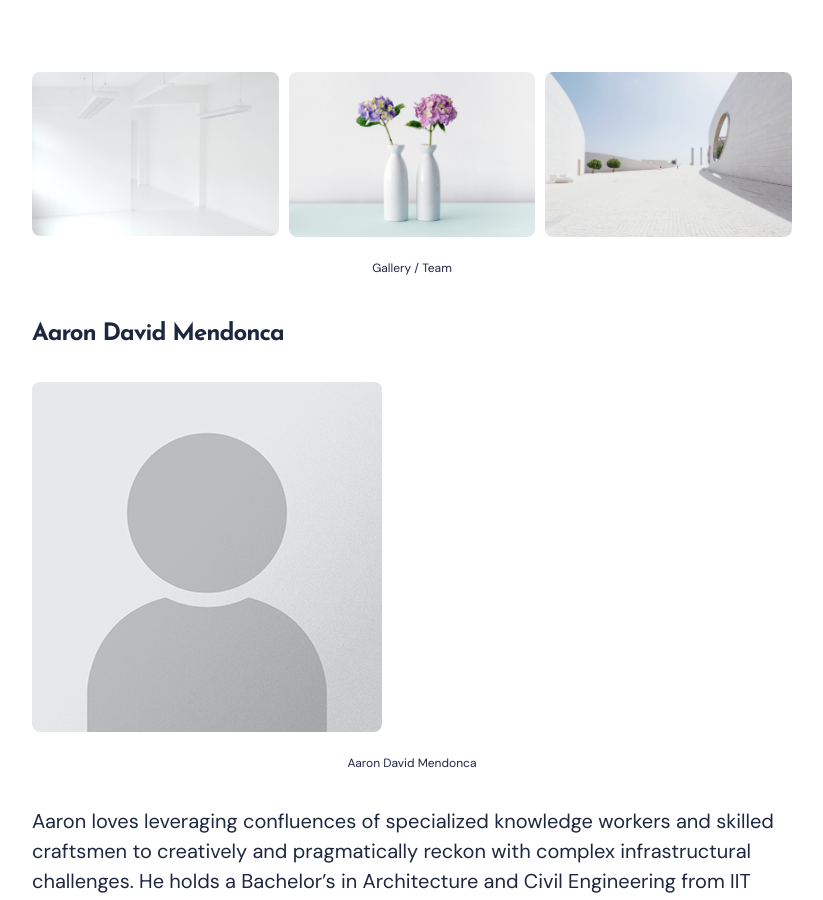
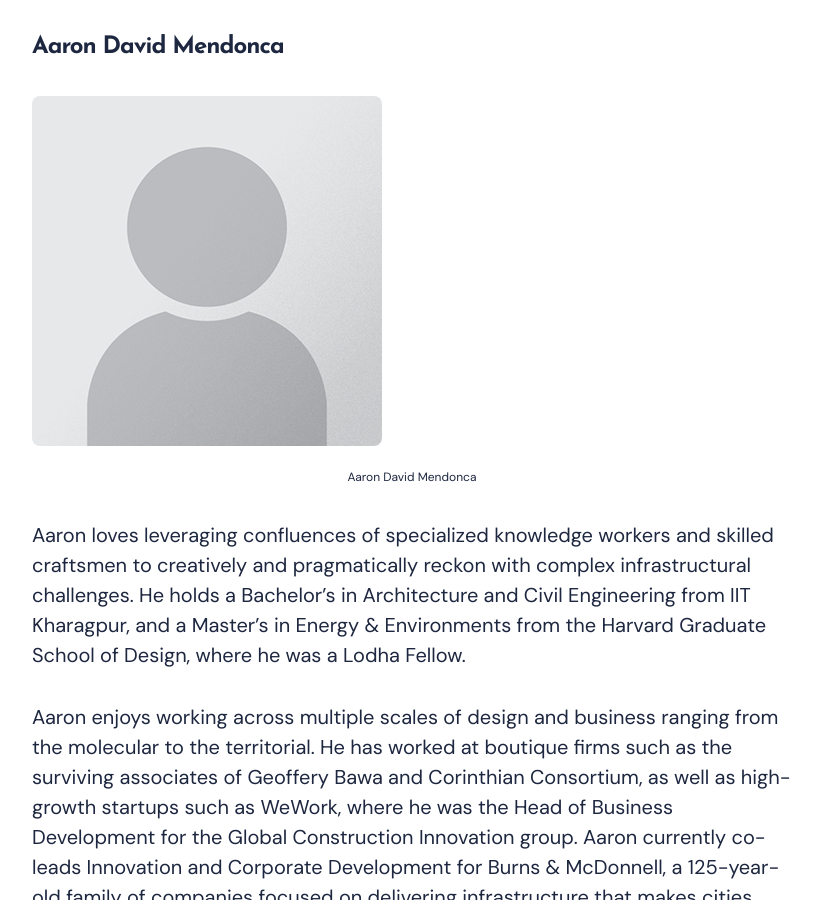
Before and after one commit to generalinterest-co/generalinterest.github.io, a Jekyll site: the page built from _pages/team.md, in a window 1280 px wide and 900 px high, scrolled down 356 px. Shown: the whole window, without its empty margins (228-1051 px from the left). Built offline with Jekyll 4.4.1, drawn with Linux system fonts in a browser that asks for light colours; nearby versions of some CDN libraries.

Commit message:
Added white logo and removed gallery from team page

```diff
--- a/_pages/team.md
+++ b/_pages/team.md
@@ -4,15 +4,6 @@
 permalink: /team/
 #image: '/images/01.jpg'
 ---
-<div class="gallery-box">
-  <div class="gallery">
-    <img src="/images/09.jpg">
-    <img src="/images/06.jpg">
-    <img src="/images/03.jpg">
-  </div>
-  <em>Gallery / Team</em>
-</div>
-
 ### Aaron David Mendonca
 ![Workflow]({{site.baseurl}}/images/placeholder-headshot.jpg)
 *Aaron David Mendonca*
```
Also changed, not shown: images/GENERAL_INTEREST_LOGO_HORIZ_WHITE.png (added), 1 other file.
